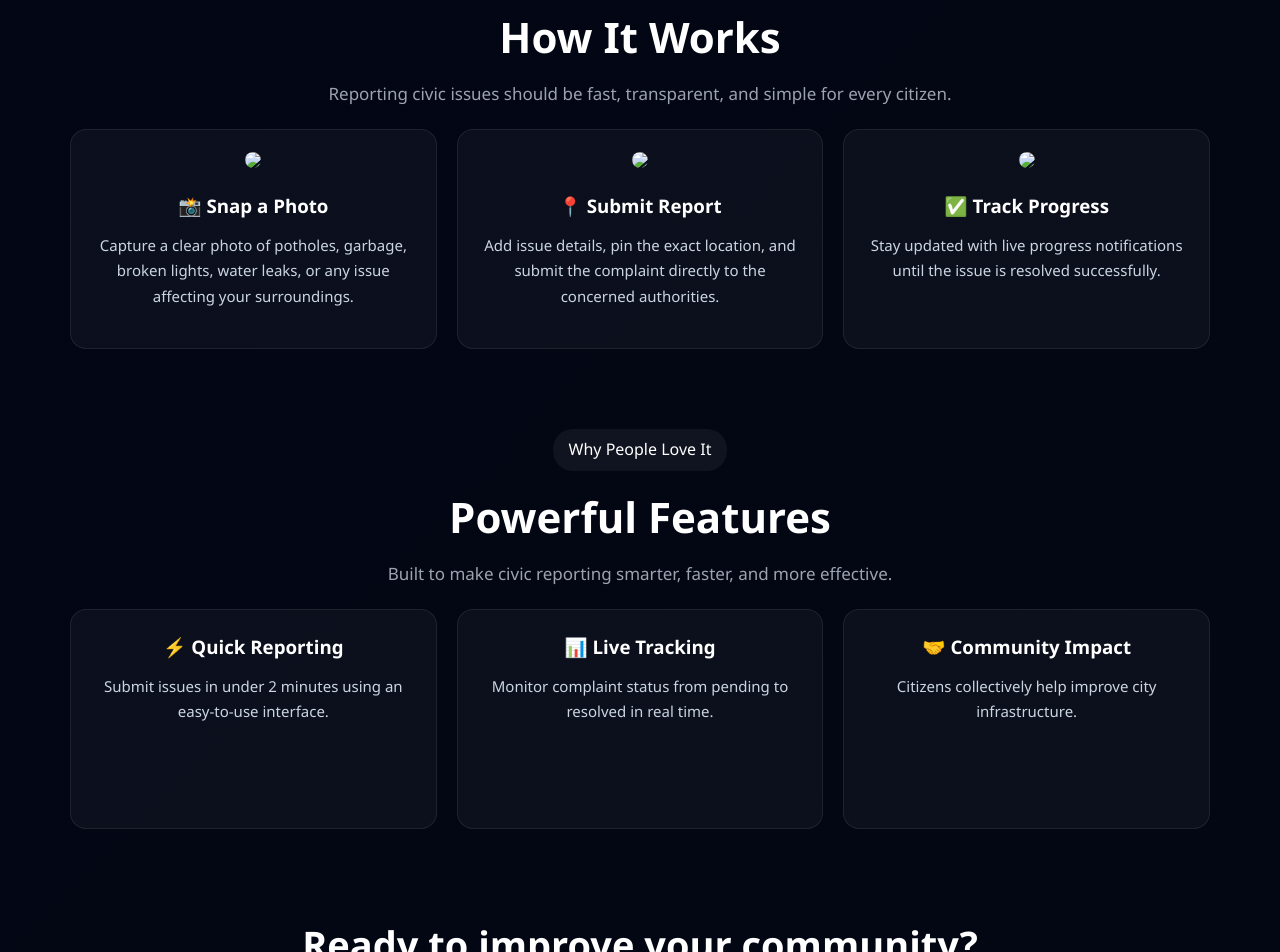
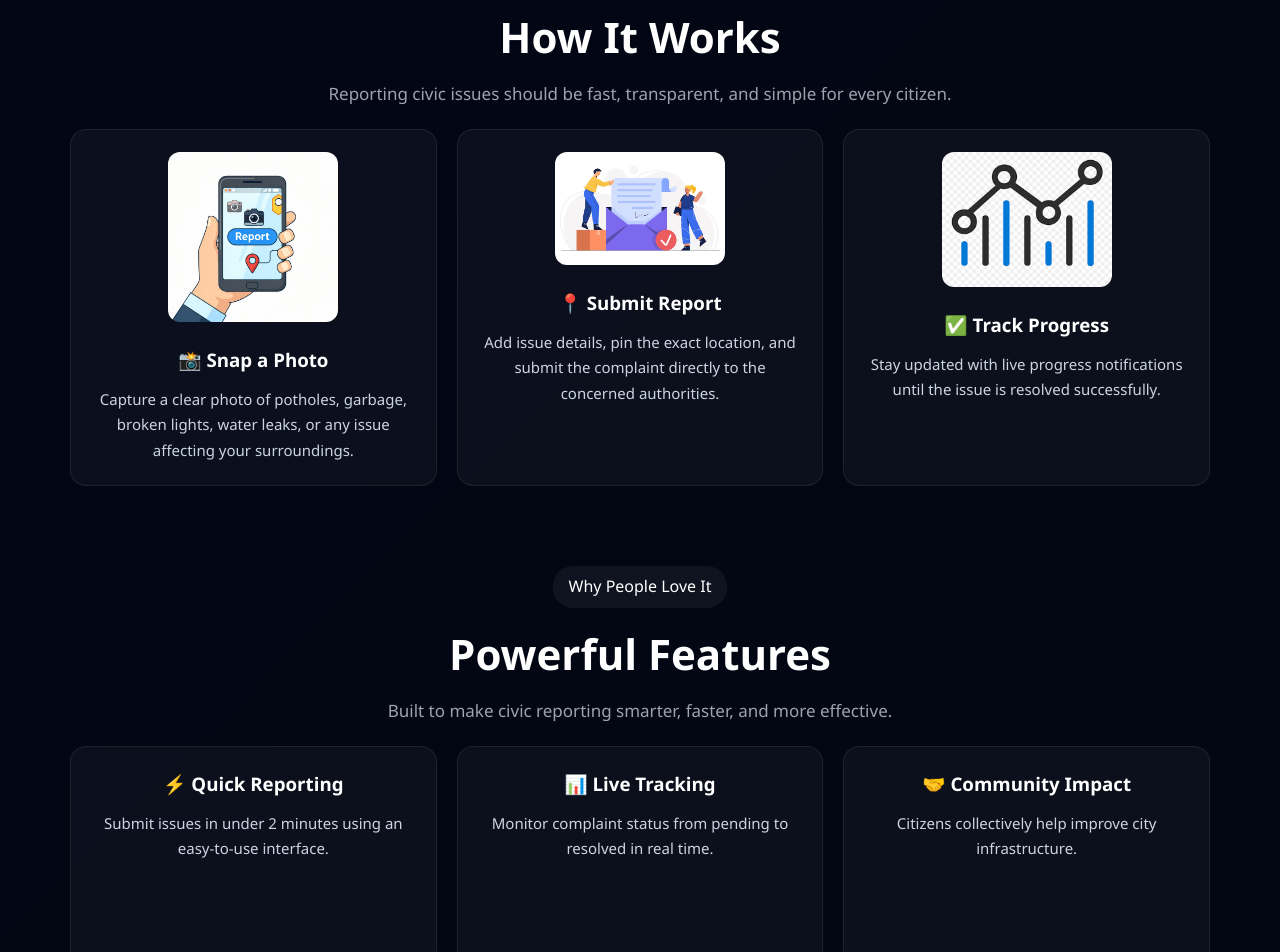
Before and after one commit to gaurisharma9509/civic-issue-reporting, a plain HTML site: page index.html in a window 1280 px wide. Shown: the part 1811-2763 px from the top of the page. Drawn offline with nearby package versions, Linux system fonts and the light colour scheme; no server answers.

Commit message:
Update index.html

```diff
--- a/index.html
+++ b/index.html
@@ -317,7 +317,7 @@ df-messenger {
 
     <div class="cards">
         <div class="card">
-            <img src="image/camera.jpeg">
+            <img src="camera.jpeg">
             <h3>📸 Snap a Photo</h3>
             <p>
                 Capture a clear photo of potholes, garbage, broken lights,
@@ -326,7 +326,7 @@ df-messenger {
         </div>
 
         <div class="card">
-            <img src="image/location.png">
+            <img src="location.png">
             <h3>📍 Submit Report</h3>
             <p>
                 Add issue details, pin the exact location, and submit the
@@ -335,7 +335,7 @@ df-messenger {
         </div>
 
         <div class="card">
-            <img src="image/tracking.png">
+            <img src="tracking.png">
             <h3>✅ Track Progress</h3>
             <p>
                 Stay updated with live progress notifications until the issue
```
